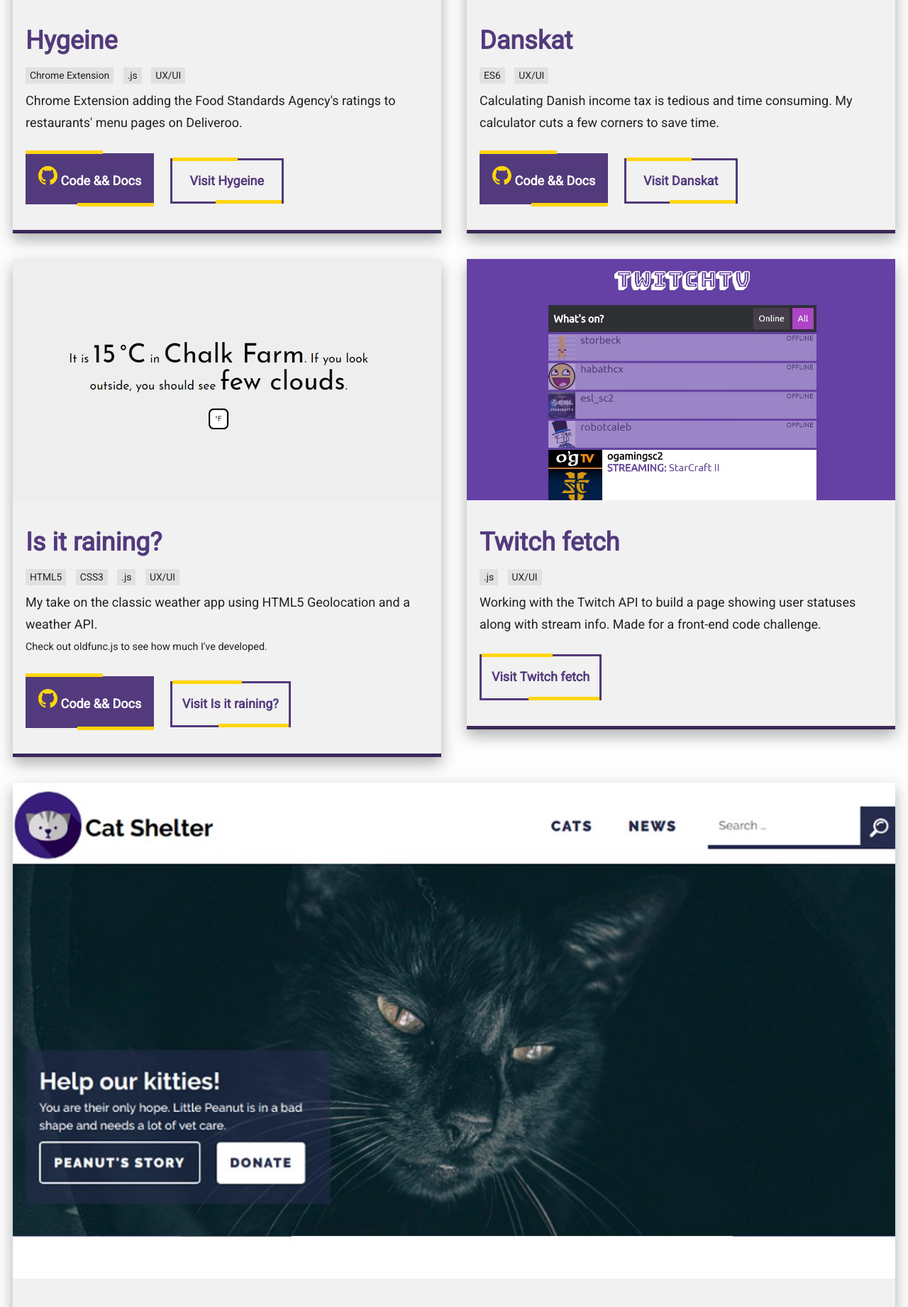
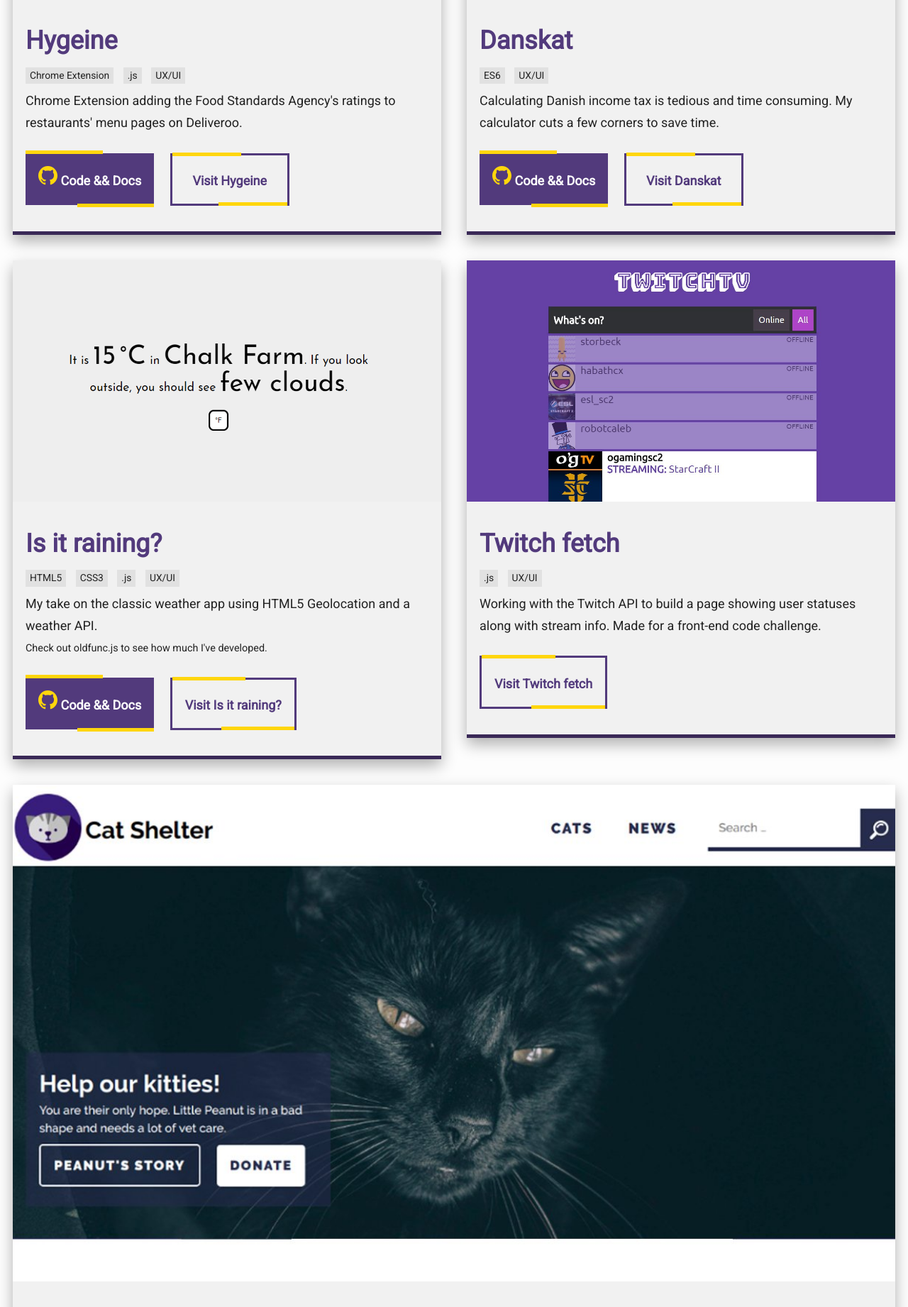
Before and after one commit to krisztin/krisztin.github.io, a Jekyll site: the page built from index.html, in a window 1280 px wide. Shown: the part 982-2824 px from the top of the page at 71% size. Built offline with Jekyll 4.4.1, drawn with Linux system fonts in a browser that asks for light colours.

Commit message:
fix btn height ghost

```diff
--- a/_sass/partials/_base.scss
+++ b/_sass/partials/_base.scss
@@ -296,7 +296,6 @@
     @include transition;
     border: 0 solid transparent;
     content: '';
-    height: 24px;
     position: absolute;
     width: 60%;
   }
@@ -342,7 +341,8 @@
 .btn-light--ghost {
   border: $colour-primary 3px solid;
   color: $colour-primary;
-  padding: 14px;
+  padding-top: 1.2rem;
+  padding-bottom: 0.9rem;
 }
 
 a.btn-light--text {
```
